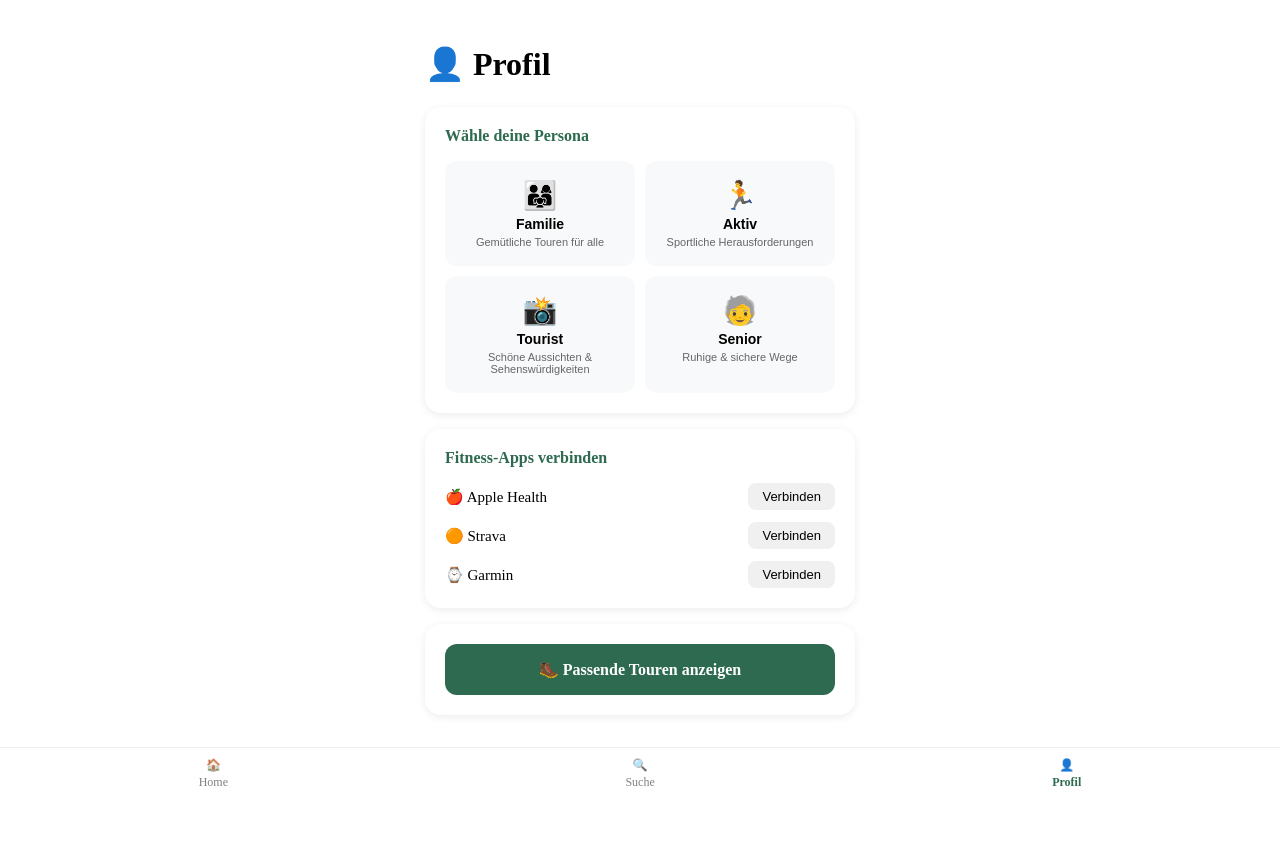
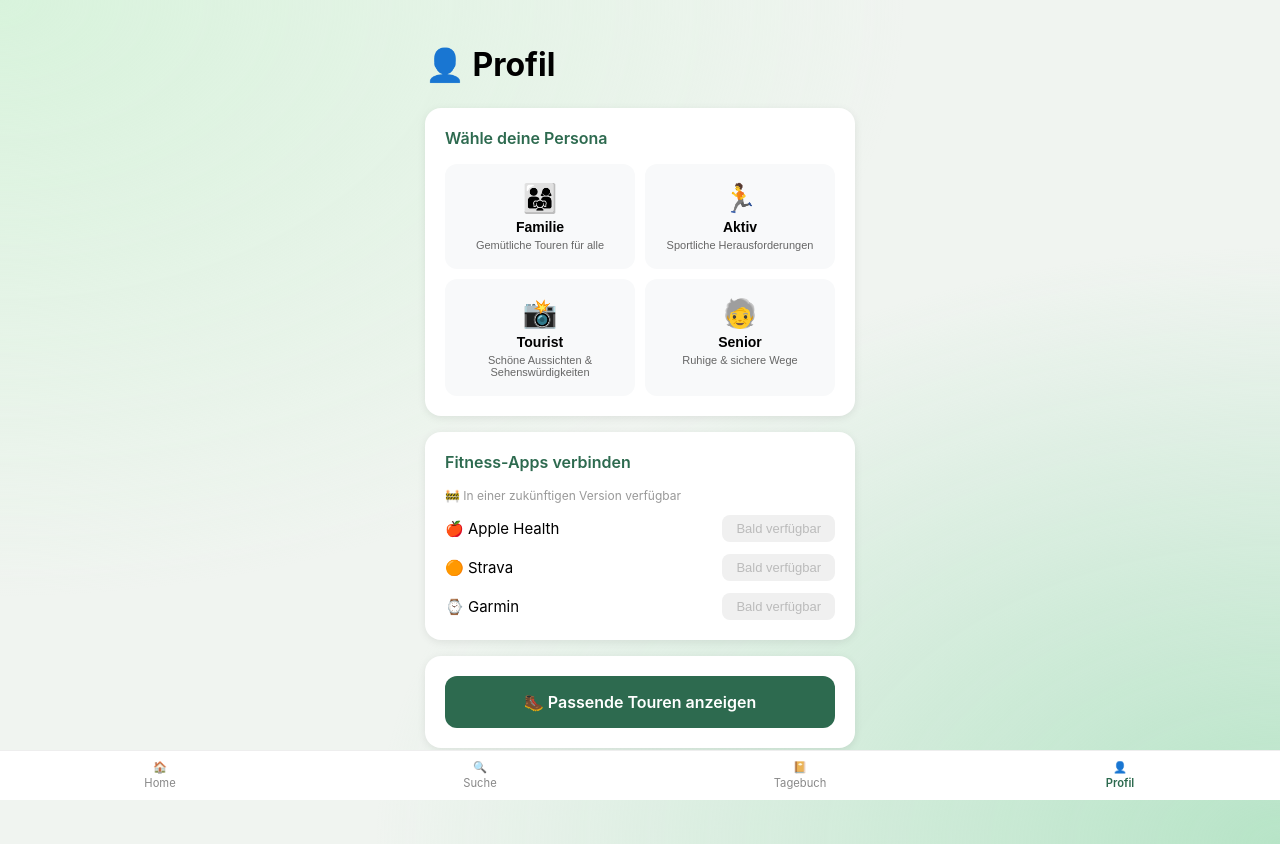
Before and after one commit to kerimaltintas/trailbuddy, a SvelteKit app: page /profil in a window 1280 px wide. Before the commit the page ends 819 px from the top, so only its background shows below. Built offline with nearby package versions, Linux system fonts and the light colour scheme; no server answers; the database is empty.

Commit message:
Fitness-Apps als geplante Erweiterung markiert

```diff
--- a/src/routes/+layout.svelte
+++ b/src/routes/+layout.svelte
@@ -1,18 +1,32 @@
-<script>
-  import BottomNav from '$lib/components/BottomNav.svelte';
+<script lang="ts">
 </script>
 
-<main>
-  <slot />
-</main>
-
-<BottomNav />
+<div class="app-shell">
+  <main>
+    <slot />
+  </main>
+</div>
 
 <style>
+  :global(body) {
+    margin: 0;
+    padding: 0;
+    background: #f0f4f0;
+    font-family: -apple-system, BlinkMacSystemFont, 'Segoe UI', sans-serif;
+    min-height: 100vh;
+  }
+
+  .app-shell {
+    min-height: 100vh;
+    background:
+      radial-gradient(ellipse at top left, #d8f3dc 0%, transparent 50%),
+      radial-gradient(ellipse at bottom right, #b7e4c7 0%, transparent 50%),
+      #f0f4f0;
+  }
+
   main {
-    padding: 16px;
-    padding-bottom: 80px; /* Platz für BottomNav */
-    max-width: 430px;     /* Mobile-Breite */
+    padding: 24px 16px 80px;
+    max-width: 430px;
     margin: 0 auto;
   }
 </style>
--- a/src/routes/profil/+page.svelte
+++ b/src/routes/profil/+page.svelte
@@ -11,7 +11,6 @@
   let aktivePersona = $state('');
   let gespeichert = $state(false);
 
-  // Eindeutige Browser-ID holen oder erstellen
   function getBrowserId(): string {
     let id = localStorage.getItem('trailbuddy_user_id');
     if (!id) {
@@ -33,14 +32,12 @@
   async function personaWaehlen(id: string) {
     aktivePersona = id;
     gespeichert = false;
-
     const userId = getBrowserId();
     const res = await fetch('/api/profil', {
       method: 'PUT',
       headers: { 'Content-Type': 'application/json' },
       body: JSON.stringify({ persona: id, fitnessLevel: 2, userId })
     });
-
     if (res.ok) {
       gespeichert = true;
       setTimeout(() => (gespeichert = false), 2000);
@@ -73,18 +70,19 @@
 
 <div class="section">
   <p class="section-label">Fitness-Apps verbinden</p>
+  <p class="coming-soon-text">🚧 In einer zukünftigen Version verfügbar</p>
   <div class="app-list">
     <div class="app-item">
       <span>🍎 Apple Health</span>
-      <button class="connect-btn">Verbinden</button>
+      <button class="connect-btn" disabled>Bald verfügbar</button>
     </div>
     <div class="app-item">
       <span>🟠 Strava</span>
-      <button class="connect-btn">Verbinden</button>
+      <button class="connect-btn" disabled>Bald verfügbar</button>
     </div>
     <div class="app-item">
       <span>⌚ Garmin</span>
-      <button class="connect-btn">Verbinden</button>
+      <button class="connect-btn" disabled>Bald verfügbar</button>
     </div>
   </div>
 </div>
@@ -92,6 +90,13 @@
 <div class="section">
   <a href="/touren" class="touren-btn">🥾 Passende Touren anzeigen</a>
 </div>
+
+<nav class="bottom-nav">
+  <a href="/">🏠<span>Home</span></a>
+  <a href="/touren">🔍<span>Suche</span></a>
+  <a href="/tagebuch">📔<span>Tagebuch</span></a>
+  <a href="/profil" class="active">👤<span>Profil</span></a>
+</nav>
 
 <style>
   h1 { margin-bottom: 24px; }
@@ -179,4 +184,39 @@
     font-weight: 600;
     font-size: 16px;
   }
+
+  .bottom-nav {
+    position: fixed;
+    bottom: 0; left: 0; right: 0;
+    display: flex;
+    background: white;
+    border-top: 1px solid #eee;
+    z-index: 100;
+  }
+
+  .bottom-nav a {
+    flex: 1;
+    display: flex;
+    flex-direction: column;
+    align-items: center;
+    padding: 0.6rem 0;
+    text-decoration: none;
+    color: #888;
+    font-size: 0.7rem;
+    gap: 2px;
+  }
+
+  .coming-soon-text {
+    font-size: 12px;
+    color: #999;
+    margin: 0 0 12px 0;
+  }
+
+  .connect-btn:disabled {
+    background: #f0f0f0;
+    color: #bbb;
+    cursor: not-allowed;
+  }
+
+  .bottom-nav a.active { color: #2d6a4f; font-weight: 600; }
 </style>
```
